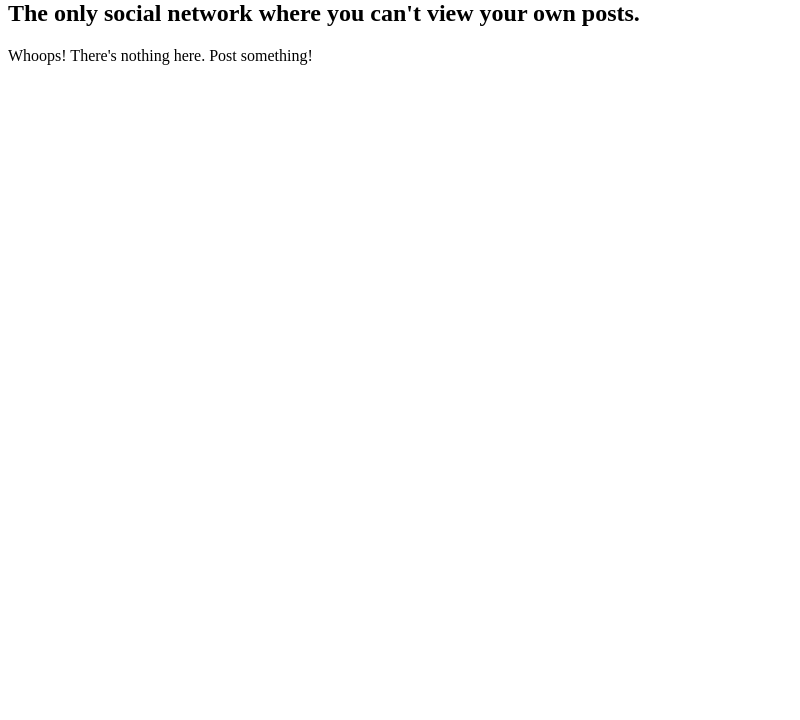
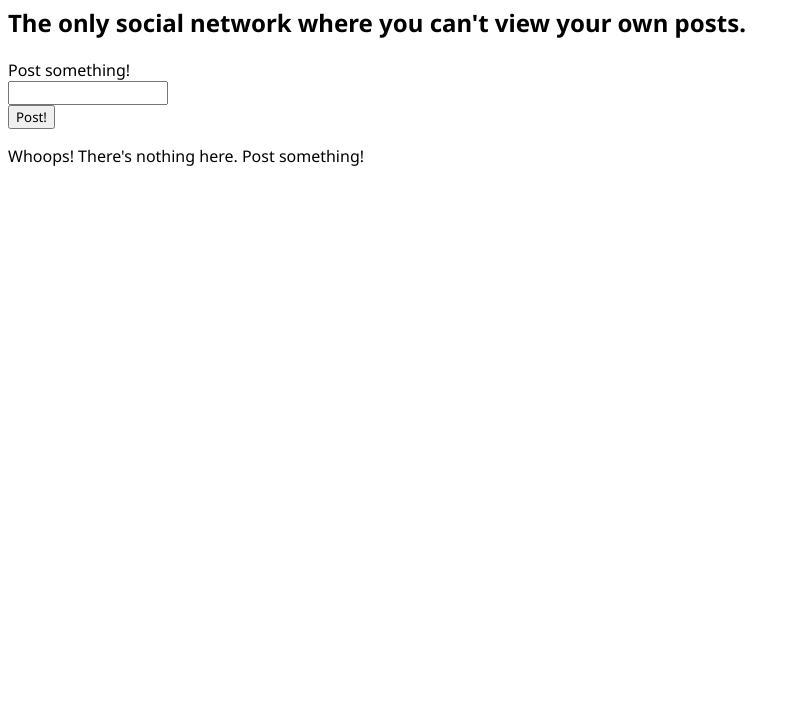
Before and after one commit to wish13yt/noBody, a plain HTML site: page index.html in a window 1280 px wide. Shown: the part 80-800 px from the top of the page, without its empty margins (0-800 px from the left). Drawn offline with Linux system fonts and the light colour scheme.

Commit message:
make it 3: electric boogalee 	modified:   index.html 	new file:   post.html

```diff
--- a/index.html
+++ b/index.html
@@ -4,14 +4,32 @@
     <meta charset="UTF-8">
     <meta name="viewport" content="width=device-width, initial-scale=1.0">
     <title>noBody Social</title>
+    <link rel="preconnect" href="https://fonts.googleapis.com">
+<link rel="preconnect" href="https://fonts.gstatic.com" crossorigin>
+<link href="https://fonts.googleapis.com/css2?family=Noto+Sans:ital,wght@0,100..900;1,100..900&display=swap" rel="stylesheet">
+<style>
+    * {
+        font-family: "Noto Sans", sans-serif;
+    }
+</style>
 </head>
 <body>
     <header>
         <h1>noBody Social</h1>
         <h2>The only social network where you can't view your own posts.</h2>
     </header>
+    <form onsubmit="redirect(); return false;">
+        <label for="post">Post something!</label><br>
+        <input type="text" id="post" name="post"><br>
+        <input type="submit" value="Post!">
+    </form>
     <div id="posts">
         <p>Whoops! There's nothing here. Post something!</p>
     </div>
+    <script>
+        function redirect() {
+            window.location.replace("post.html");
+        }
+    </script>
 </body>
 </html>
```
Also changed, not shown: post.html (added, +23 -0 lines).
